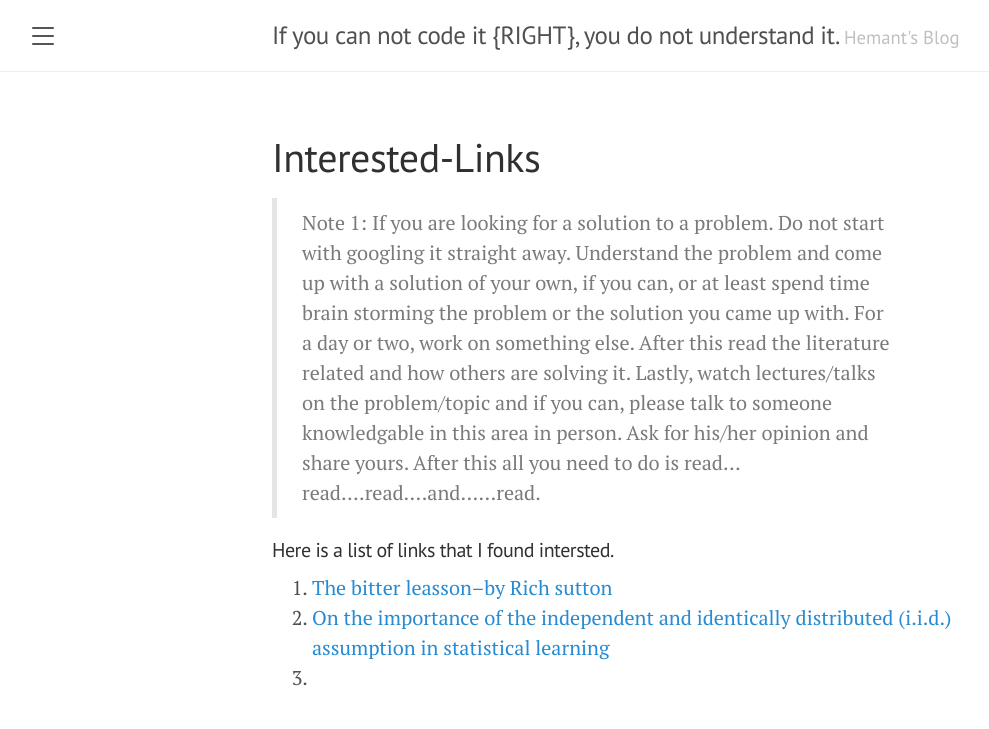
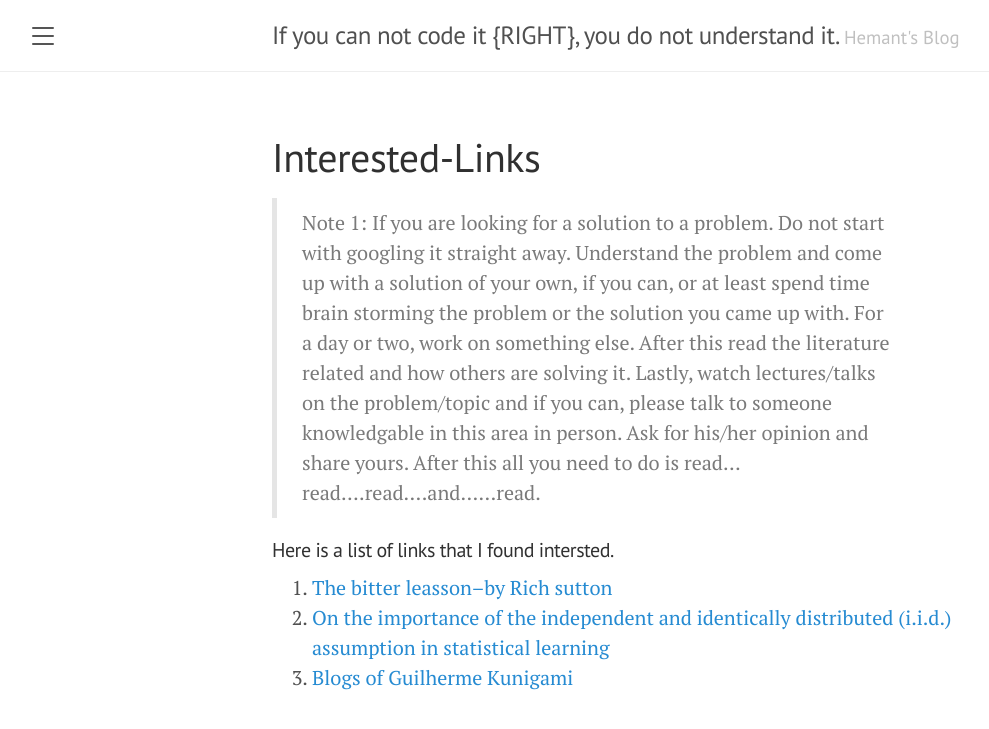
Before and after one commit to raotnameh/raotnameh.github.io, a Jekyll site: the page built from interested-links.md, in a window 1280 px wide. Shown: the top 729 px of the page, without its empty margins (8-997 px from the left). Built offline with Jekyll 4.4.1, drawn with Linux system fonts in a browser that asks for light colours.

Commit message:
Update interested-links.md

```diff
--- a/interested-links.md
+++ b/interested-links.md
@@ -9,4 +9,4 @@ title: Interested-Links
 
 1. [The bitter leasson--by Rich sutton](http://www.incompleteideas.net/IncIdeas/BitterLesson.html)
 2. [On the importance of the independent and identically distributed (i.i.d.) assumption in statistical learning](https://stats.stackexchange.com/questions/213464/on-the-importance-of-the-i-i-d-assumption-in-statistical-learning)
-3.
+3. [Blogs of Guilherme Kunigami](https://www.kuniga.me)
```
